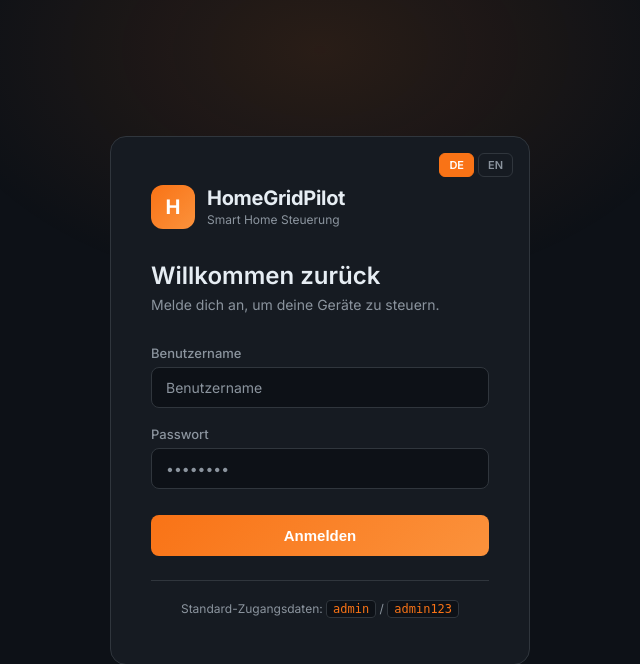
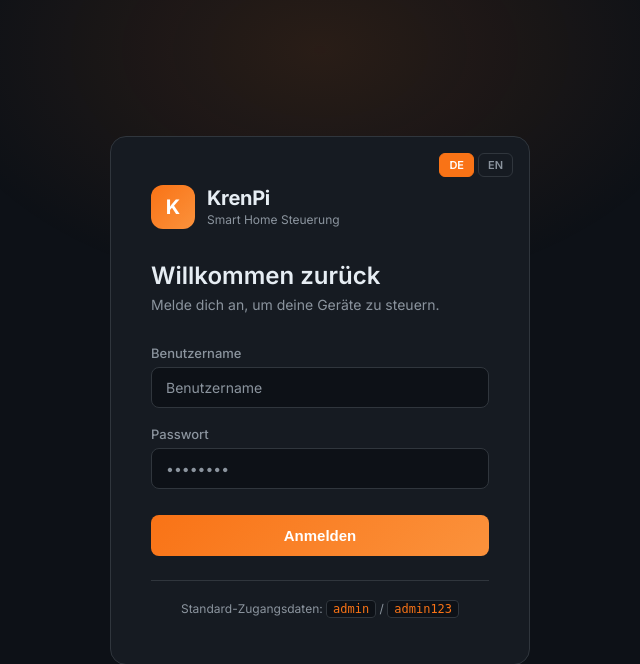
Before and after one commit to JulianK12/HomeGridPilot, a Flask app: page /login in a window 1280 px wide. Shown: the top 664 px of the page, without its empty margins (320-960 px from the left). Run offline with Flask 3, Linux system fonts and the light colour scheme.

Commit message:
Change name to KrenPi

```diff
--- a/templates/dashboard.html
+++ b/templates/dashboard.html
@@ -3,7 +3,7 @@
 <head>
   <meta charset="UTF-8" />
   <meta name="viewport" content="width=device-width, initial-scale=1.0" />
-  <title>HomeGridPilot</title>
+  <title>KrenPi</title>
   <link href="{{ url_for('static', filename='fonts/inter.css') }}" rel="stylesheet" />
   <script src="https://cdnjs.cloudflare.com/ajax/libs/Chart.js/4.4.1/chart.umd.min.js"></script>
   <style>
@@ -359,8 +359,8 @@
 <!-- sidebar -->
 <aside class="sidebar">
   <div class="sidebar-logo">
-    <div class="icon">H</div>
-    <div class="brand">HomeGridPilot<span>Smart Dashboard</span></div>
+    <div class="icon">K</div>
+    <div class="brand">KrenPi<span>Smart Dashboard</span></div>
   </div>
 
   <nav class="nav">
--- a/templates/login.html
+++ b/templates/login.html
@@ -3,7 +3,7 @@
 <head>
   <meta charset="UTF-8" />
   <meta name="viewport" content="width=device-width, initial-scale=1.0" />
-  <title>HomeGridPilot – {{ t.login_title }}</title>
+  <title>KrenPi – {{ t.login_title }}</title>
   <link href="{{ url_for('static', filename='fonts/inter.css') }}" rel="stylesheet" />
   <style>
     *, *::before, *::after { box-sizing: border-box; margin: 0; padding: 0; }
@@ -167,9 +167,9 @@
     </div>
 
     <div class="logo">
-      <div class="logo-icon">H</div>
+      <div class="logo-icon">K</div>
       <div>
-        <div class="logo-text">HomeGridPilot</div>
+        <div class="logo-text">KrenPi</div>
         <div class="logo-sub">{{ t.login_brand_sub }}</div>
       </div>
     </div>
--- a/translations.py
+++ b/translations.py
@@ -1,4 +1,4 @@
-# UI translations for HomeGridPilot.
+# UI translations for KrenPi.
 
 
 TRANSLATIONS = {
```
Also changed, not shown: README.md.
